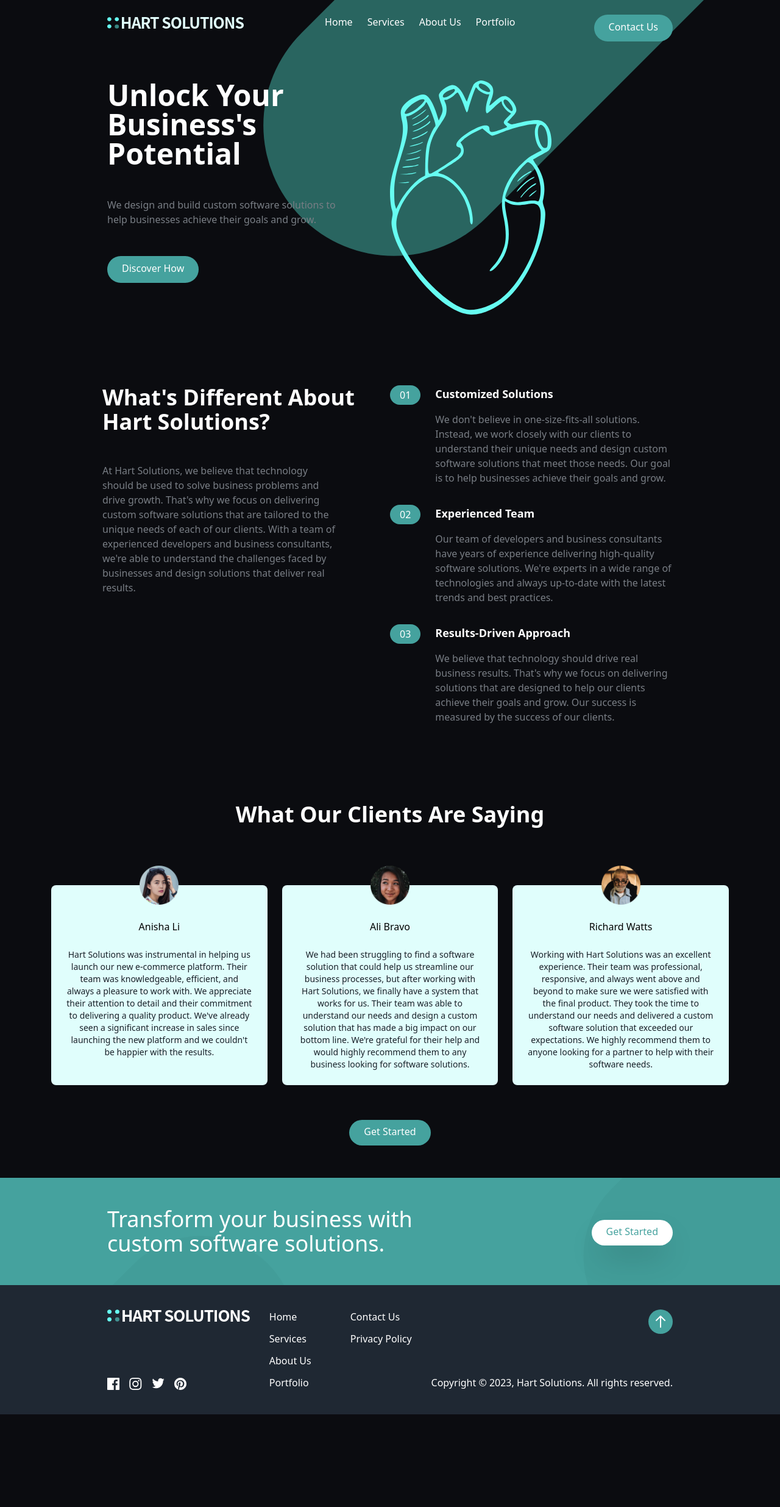
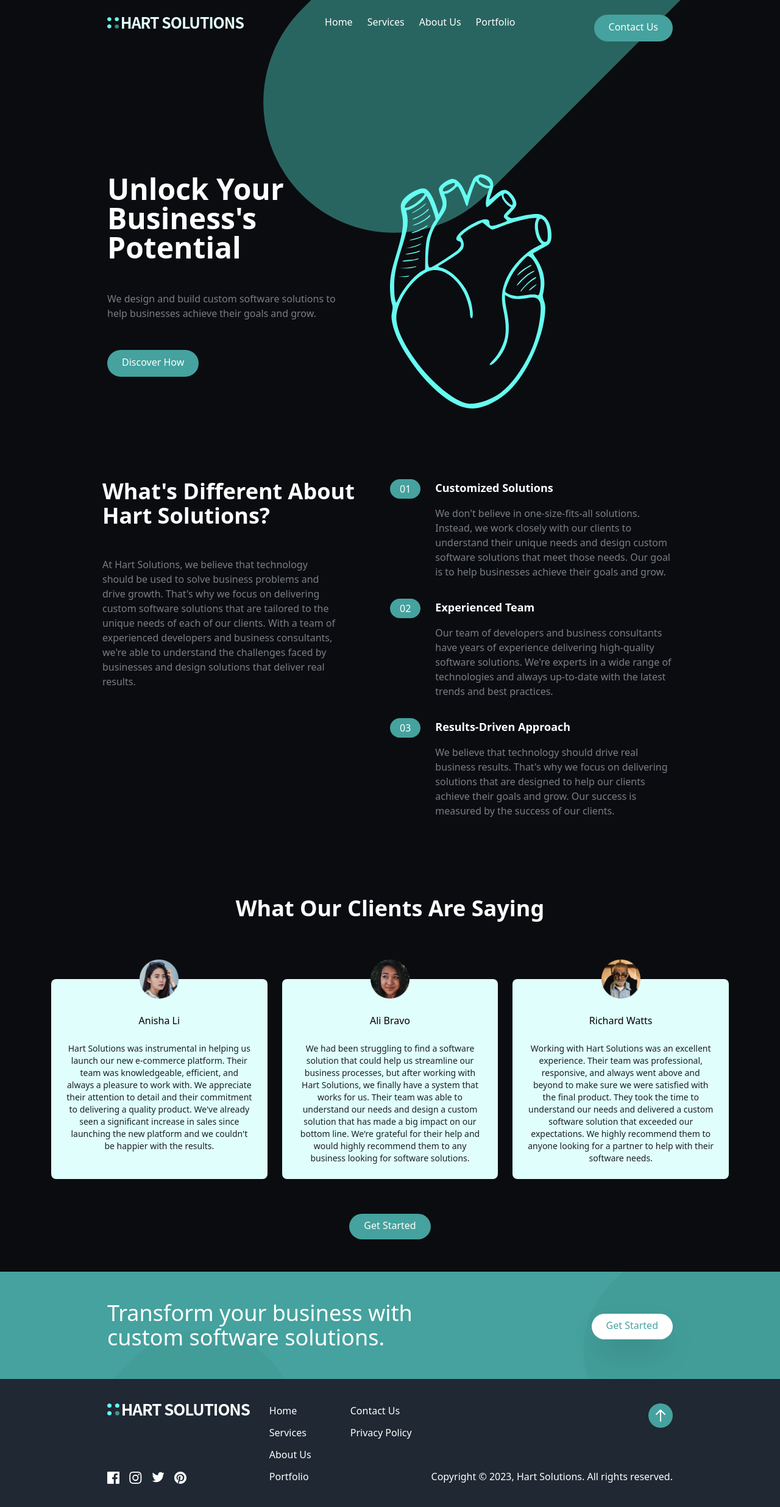
Before and after one commit to HartJN/Hart-Solutions, a React (Vite) app: page / in a window 1280 px wide. Shown: the whole page at 61% size. Before the commit the page ends 2320 px from the top, so only its background shows below. Built offline with nearby package versions, Linux system fonts and the light colour scheme.

Commit message:
add layout component

```diff
--- a/package.json
+++ b/package.json
@@ -19,6 +19,7 @@
     "@vitejs/plugin-react": "^3.1.0",
     "autoprefixer": "^10.4.13",
     "postcss": "^8.4.21",
+    "prop-types": "^15.8.1",
     "tailwindcss": "^3.2.6",
     "typescript": "^4.9.3",
     "vite": "^4.1.0"
--- a/src/App.tsx
+++ b/src/App.tsx
@@ -1,29 +1,17 @@
 import { Route, Routes } from 'react-router-dom'
 
 import LandingPage from './pages/Landing/LandingPage'
-import NavBar from './components/NavBar'
-import Footer from './components/Footer'
 
 import AboutPage from './pages/About/AboutPage'
 import ServicesPage from './pages/Services/ServicesPage'
 import PortfolioPage from './pages/Portfolio/PortfolioPage'
 import ContactPage from './pages/Contact/ContactPage'
-import {
-  aboutSections,
-  footerNavLinksLeft,
-  footerNavLinksRight,
-  footerSocialIcons,
-  mobileNavLinks,
-  navLinks,
-  portfolioItems,
-  services,
-} from './data/index'
+import { aboutSections, portfolioItems, services } from './data/index'
+import Layout from './Layout'
 
 function App() {
   return (
-    <div className="flex flex-col h-full min-h-screen xl:relative">
-      <NavBar navLinks={navLinks} mobileNavLinks={mobileNavLinks} />
-      <div className="">
+    <Layout>
       <Routes>
         <Route path="/" element={<LandingPage />} />
         <Route
@@ -40,13 +28,7 @@ function App() {
         />
         <Route path="/contact" element={<ContactPage />} />
       </Routes>
-      </div>
-      <Footer
-        footerSocialIcons={footerSocialIcons}
-        footerNavLinksLeft={footerNavLinksLeft}
-        footerNavLinksRight={footerNavLinksRight}
-      />
-    </div>
+    </Layout>
   )
 }
 
--- /dev/null
+++ b/src/Layout.tsx
@@ -0,0 +1,41 @@
+import Footer from './components/Footer'
+import NavBar from './components/NavBar'
+import {
+  footerNavLinksLeft,
+  footerNavLinksRight,
+  footerSocialIcons,
+  mobileNavLinks,
+  navLinks,
+} from './data'
+import PropTypes from 'prop-types'
+import { ReactNode } from 'react'
+
+type Props = {
+  children: ReactNode
+}
+
+const Layout = ({ children }: Props) => {
+  return (
+    <div className="layout">
+      <header>
+        {<NavBar navLinks={navLinks} mobileNavLinks={mobileNavLinks} />}
+      </header>
+      <main>{children}</main>
+      <footer>
+        {
+          <Footer
+            footerSocialIcons={footerSocialIcons}
+            footerNavLinksLeft={footerNavLinksLeft}
+            footerNavLinksRight={footerNavLinksRight}
+          />
+        }
+      </footer>
+    </div>
+  )
+}
+
+Layout.propTypes = {
+  children: PropTypes.node.isRequired,
+}
+
+export default Layout
--- a/src/styles/index.css
+++ b/src/styles/index.css
@@ -73,3 +73,21 @@ body {
 .open .hamburger-bottom {
   transform: rotate(-45deg) translateY(6px) translate(-6px);
 }
+
+.layout {
+  display: flex;
+  flex-direction: column;
+  min-height: 100vh;
+  position: relative;
+}
+
+header {
+  margin-bottom: 9.6rem;
+}
+
+main {
+  flex-grow: 1;
+}
+
+footer {
+}
```
Also changed, not shown: 1 other file (tests, documents, lock files or other folders). Lines whose indentation alone changed are shown as unchanged.
